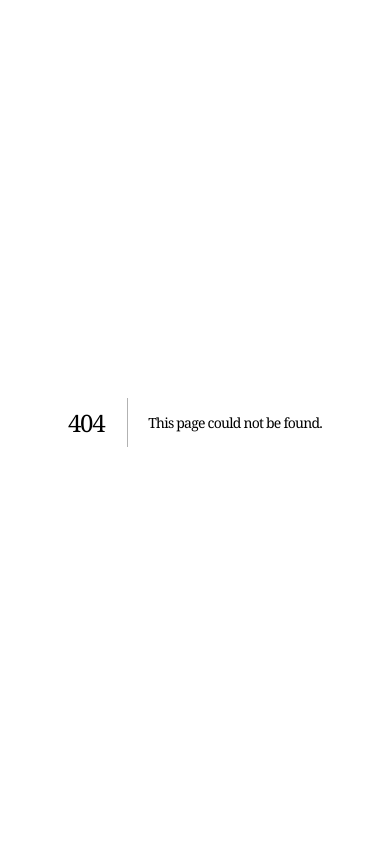
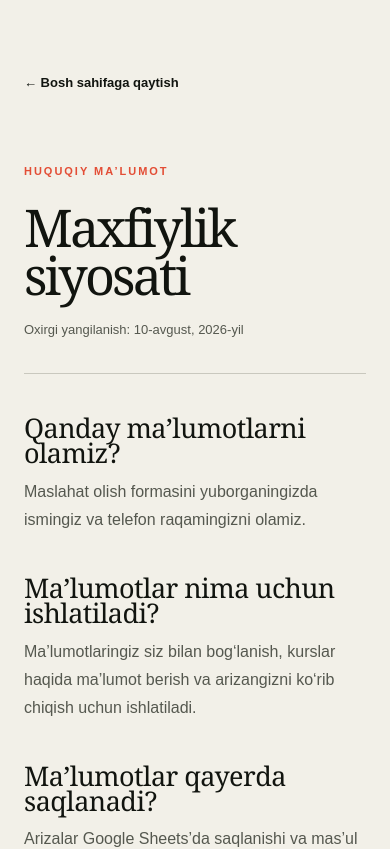
Before and after one commit to khojiakbargofurov/gofurovacademy, a Next.js app: page /maxfiylik in a window 390 px wide. Before the commit this address had no page. Shown: the top 849 px of the page. Built offline with nearby package versions, Linux system fonts and the light colour scheme.

Commit message:
Add phone validation SEO and privacy policy

```diff
--- a/app/api/leads/route.ts
+++ b/app/api/leads/route.ts
@@ -3,15 +3,17 @@ export async function POST(request: Request) {
     const body = await request.json();
     const name = String(body.name ?? "").trim();
     const phone = String(body.phone ?? "").trim();
-    if (!name || !phone || name.length > 80 || phone.length > 30) {
+    const phoneDigits = phone.replace(/\D/g, "");
+    if (!name || name.length > 80 || !/^998\d{9}$/.test(phoneDigits)) {
       return Response.json({ error: "Ma’lumotlar noto‘g‘ri." }, { status: 400 });
     }
+    const normalizedPhone = `+${phoneDigits.slice(0, 3)} ${phoneDigits.slice(3, 5)} ${phoneDigits.slice(5, 8)} ${phoneDigits.slice(8, 10)} ${phoneDigits.slice(10, 12)}`;
     const sheetsUrl = process.env.GOOGLE_SHEETS_WEBHOOK_URL;
     if (!sheetsUrl) return Response.json({ error: "Qabul xizmati sozlanmagan." }, { status: 503 });
     const sheetResponse = await fetch(sheetsUrl, {
       method: "POST",
       headers: { "Content-Type": "application/json" },
-      body: JSON.stringify({ name, phone, source: "Gofurov Academy", submittedAt: new Date().toISOString() }),
+      body: JSON.stringify({ name, phone: normalizedPhone, source: "Gofurov Academy", submittedAt: new Date().toISOString() }),
       redirect: "follow",
     });
     if (!sheetResponse.ok) throw new Error("Google Sheets webhook failed");
@@ -21,7 +23,7 @@ export async function POST(request: Request) {
       await fetch(`https://api.telegram.org/bot${token}/sendMessage`, {
         method: "POST",
         headers: { "Content-Type": "application/json" },
-        body: JSON.stringify({ chat_id: chatId, text: `🎓 Yangi ariza\n\n👤 Ism: ${name}\n📞 Telefon: ${phone}` }),
+        body: JSON.stringify({ chat_id: chatId, text: `🎓 Yangi ariza\n\n👤 Ism: ${name}\n📞 Telefon: ${normalizedPhone}` }),
       });
     }
     return Response.json({ success: true });
--- a/app/globals.css
+++ b/app/globals.css
@@ -46,4 +46,4 @@ h1 em,h2 em,blockquote em { font-weight:400; color:var(--green); }
 @media (max-width:900px){.shell{width:min(100% - 30px,700px)}.nav{height:75px}.menu{display:grid;gap:6px;padding:12px}.menu span{display:block;width:24px;height:2px;background:var(--ink)}.nav-links{display:none;position:absolute;top:75px;left:0;right:0;background:var(--cream);padding:25px;flex-direction:column;align-items:stretch;border:1px solid var(--line)}.nav-links.open{display:flex}.hero{grid-template-columns:1fr;padding-top:45px}.hero-art{height:430px}.proof-grid{grid-template-columns:repeat(3,1fr)}.partners{grid-column:1/-1;border-top:1px solid var(--line)!important;padding:25px!important}.section-head,.method-grid,.contact-grid,.faq{grid-template-columns:1fr;gap:45px}.course-grid{grid-template-columns:1fr}.course{min-height:340px}.method-grid,.contact-grid{padding-block:80px}.section{padding-block:80px}}
 @media (max-width:560px){.hero{padding-bottom:50px}.hero-actions{align-items:stretch;flex-direction:column}.text-link{justify-content:center}.hero-art{height:350px;transform:scale(.82);margin-inline:-30px}.proof-grid{grid-template-columns:1fr 1fr}.proof-grid>div{border-bottom:1px solid var(--line);padding:20px!important}.proof-grid>div:nth-child(3){grid-column:1/-1}.partners{flex-wrap:wrap}.section-head{display:block}.section-head>p{margin-top:25px}.faq{gap:35px}.footer-row{padding:35px 0;flex-wrap:wrap;gap:25px}.footer p{width:100%;order:3}.contact-grid form{padding:25px}h1{font-size:58px}}
 @media (prefers-reduced-motion:reduce){html{scroll-behavior:auto}.course{transition:none}}
-.form-error{color:#b52f22;font-size:12px;margin:0}.contact-grid button:disabled{opacity:.65;cursor:wait}
+.form-error{color:#b52f22;font-size:12px;margin:0}.contact-grid button:disabled{opacity:.65;cursor:wait}.contact-grid small a{text-decoration:underline;text-underline-offset:2px}.legal-page{min-height:100vh;padding:70px 24px}.legal-card{width:min(760px,100%);margin:auto}.legal-back{display:inline-block;margin-bottom:70px;font-size:13px;font-weight:800}.legal-card h1{font-size:clamp(52px,8vw,82px);margin:20px 0}.legal-card h2{font-family:Georgia,serif;font-size:27px;letter-spacing:-.02em;margin:42px 0 12px}.legal-card p{color:#55584f;line-height:1.75}.legal-date{font-size:13px;border-bottom:1px solid var(--line);padding-bottom:32px}
--- a/app/layout.tsx
+++ b/app/layout.tsx
@@ -2,9 +2,15 @@ import type { Metadata } from "next";
 import "./globals.css";
 
 export const metadata: Metadata = {
-  metadataBase: new URL("https://gofurov-academy.com"),
-  title: "Gofurov Academy — Kelajak kasbini bugun boshlang",
+  metadataBase: new URL("https://gofurovacademy.vercel.app"),
+  title: {
+    default: "Gofurov Academy — Kelajak kasbini bugun boshlang",
+    template: "%s | Gofurov Academy",
+  },
   description: "Amaliyot, mentorlik va natijaga yo‘naltirilgan zamonaviy IT va dizayn kurslari.",
+  keywords: ["IT kurslari", "Frontend kursi", "Python kursi", "Grafik dizayn", "Gofurov Academy"],
+  alternates: { canonical: "/" },
+  robots: { index: true, follow: true },
   openGraph: {
     title: "Gofurov Academy — Kelajak kasbini bugun boshlang",
     description: "Amaliy IT va dizayn kurslari, mentorlik va real natija.",
--- /dev/null
+++ b/app/maxfiylik/page.tsx
@@ -0,0 +1,33 @@
+import type { Metadata } from "next";
+import Link from "next/link";
+
+export const metadata: Metadata = {
+  title: "Maxfiylik siyosati",
+  description: "Gofurov Academy shaxsiy ma’lumotlarni qayta ishlash siyosati.",
+  alternates: { canonical: "/maxfiylik" },
+};
+
+export default function PrivacyPage() {
+  return (
+    <main className="legal-page">
+      <article className="legal-card">
+        <Link className="legal-back" href="/">← Bosh sahifaga qaytish</Link>
+        <span className="kicker">Huquqiy ma’lumot</span>
+        <h1>Maxfiylik siyosati</h1>
+        <p className="legal-date">Oxirgi yangilanish: 10-avgust, 2026-yil</p>
+
+        <h2>Qanday ma’lumotlarni olamiz?</h2>
+        <p>Maslahat olish formasini yuborganingizda ismingiz va telefon raqamingizni olamiz.</p>
+
+        <h2>Ma’lumotlar nima uchun ishlatiladi?</h2>
+        <p>Ma’lumotlaringiz siz bilan bog‘lanish, kurslar haqida ma’lumot berish va arizangizni ko‘rib chiqish uchun ishlatiladi.</p>
+
+        <h2>Ma’lumotlar qayerda saqlanadi?</h2>
+        <p>Arizalar Google Sheets’da saqlanishi va mas’ul administratorga Telegram orqali yuborilishi mumkin. Ma’lumotlar reklama maqsadida uchinchi shaxslarga sotilmaydi.</p>
+
+        <h2>Sizning huquqlaringiz</h2>
+        <p>O‘z ma’lumotlaringizni aniqlashtirish yoki o‘chirishni so‘rashingiz mumkin. Buning uchun akademiya administratori bilan bog‘laning.</p>
+      </article>
+    </main>
+  );
+}
--- a/app/page.tsx
+++ b/app/page.tsx
@@ -1,6 +1,16 @@
 "use client";
 
 import { FormEvent, useState } from "react";
+import Link from "next/link";
+
+function formatUzbekPhone(value: string) {
+  let digits = value.replace(/\D/g, "");
+  if (digits.startsWith("998")) digits = digits.slice(3);
+  digits = digits.slice(0, 9);
+
+  const parts = [digits.slice(0, 2), digits.slice(2, 5), digits.slice(5, 7), digits.slice(7, 9)].filter(Boolean);
+  return `+998${parts.length ? ` ${parts.join(" ")}` : ""}`;
+}
 
 const courses = [
   { n: "01", title: "Frontend", text: "HTML, CSS, JavaScript va React orqali zamonaviy interfeyslar yarating.", meta: "6 oy · 3 kun/hafta" },
@@ -20,6 +30,7 @@ export default function Home() {
   const [sent, setSent] = useState(false);
   const [sending, setSending] = useState(false);
   const [formError, setFormError] = useState("");
+  const [phone, setPhone] = useState("");
 
   async function submit(e: FormEvent<HTMLFormElement>) {
     e.preventDefault();
@@ -131,7 +142,7 @@ export default function Home() {
       <section className="contact" id="contact">
         <div className="shell contact-grid">
           <div><span className="kicker light">Birinchi qadam</span><h2>Kelajagingizga<br /><em>joy band qiling.</em></h2><p>Raqamingizni qoldiring — administratorimiz kurs tanlashda bepul yordam beradi.</p></div>
-          {sent ? <div className="success"><span>✓</span><h3>Arizangiz qabul qilindi!</h3><p>Tez orada siz bilan bog‘lanamiz.</p></div> : <form onSubmit={submit}><label>Ismingiz<input required name="name" autoComplete="name" placeholder="Ismingiz" /></label><label>Telefon raqamingiz<input required name="phone" type="tel" autoComplete="tel" placeholder="+998 90 123 45 67" /></label>{formError && <p className="form-error" role="alert">{formError}</p>}<button className="button lime" type="submit" disabled={sending}>{sending ? "Yuborilmoqda…" : "Bepul maslahat olish"} <span>→</span></button><small>Tugmani bosib, shaxsiy ma’lumotlarni qayta ishlashga rozilik bildirasiz.</small></form>}
+          {sent ? <div className="success"><span>✓</span><h3>Arizangiz qabul qilindi!</h3><p>Tez orada siz bilan bog‘lanamiz.</p></div> : <form onSubmit={submit}><label>Ismingiz<input required name="name" autoComplete="name" placeholder="Ismingiz" maxLength={80} /></label><label>Telefon raqamingiz<input required name="phone" type="tel" inputMode="tel" autoComplete="tel" placeholder="+998 90 123 45 67" value={phone} onFocus={() => !phone && setPhone("+998 ")} onChange={(event) => setPhone(formatUzbekPhone(event.target.value))} pattern="\+998 [0-9]{2} [0-9]{3} [0-9]{2} [0-9]{2}" title="Raqamni +998 90 123 45 67 formatida kiriting" /></label>{formError && <p className="form-error" role="alert">{formError}</p>}<button className="button lime" type="submit" disabled={sending}>{sending ? "Yuborilmoqda…" : "Bepul maslahat olish"} <span>→</span></button><small>Tugmani bosib, <Link href="/maxfiylik">shaxsiy ma’lumotlarni qayta ishlashga</Link> rozilik bildirasiz.</small></form>}
         </div>
       </section>
 
```
